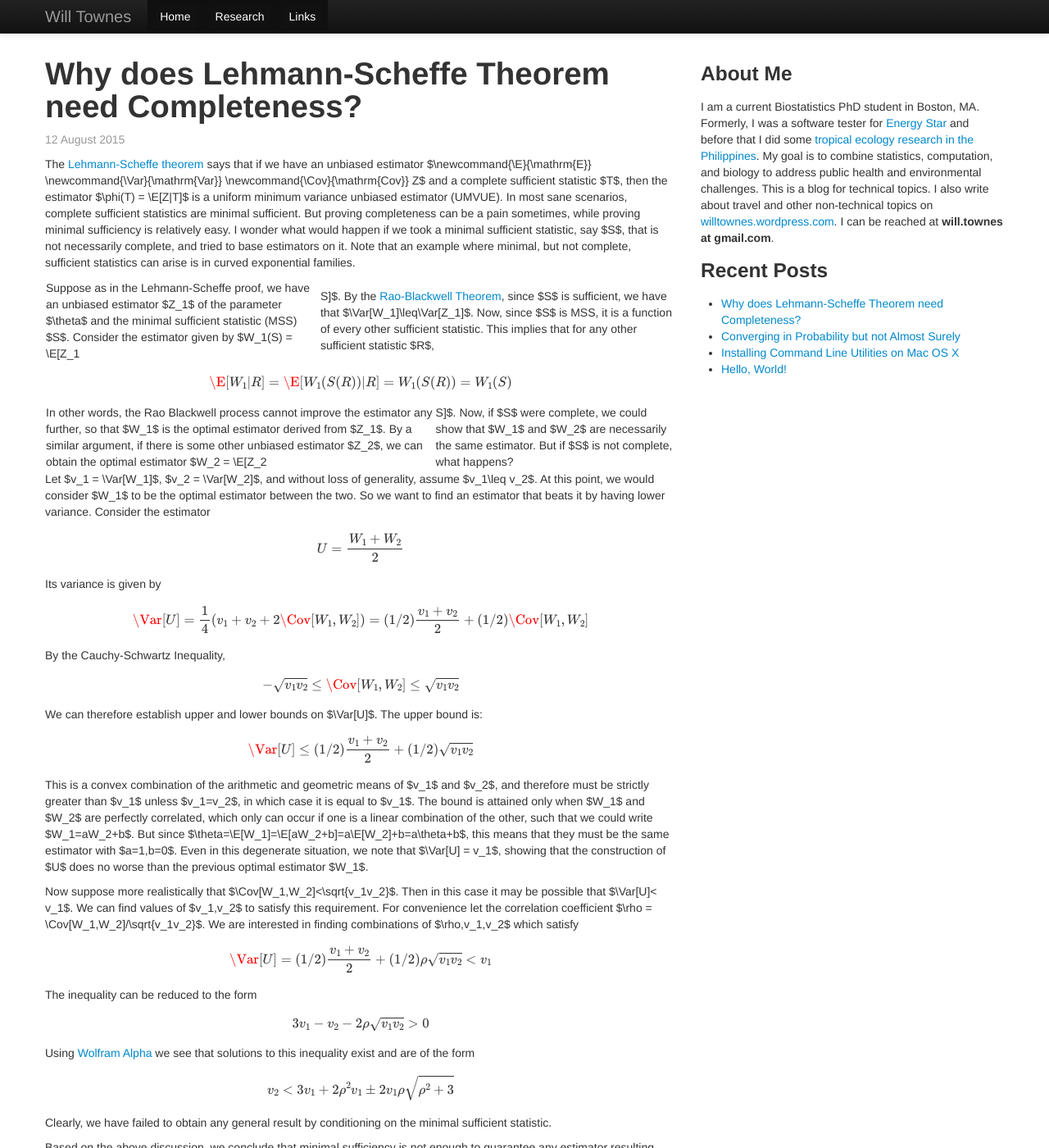
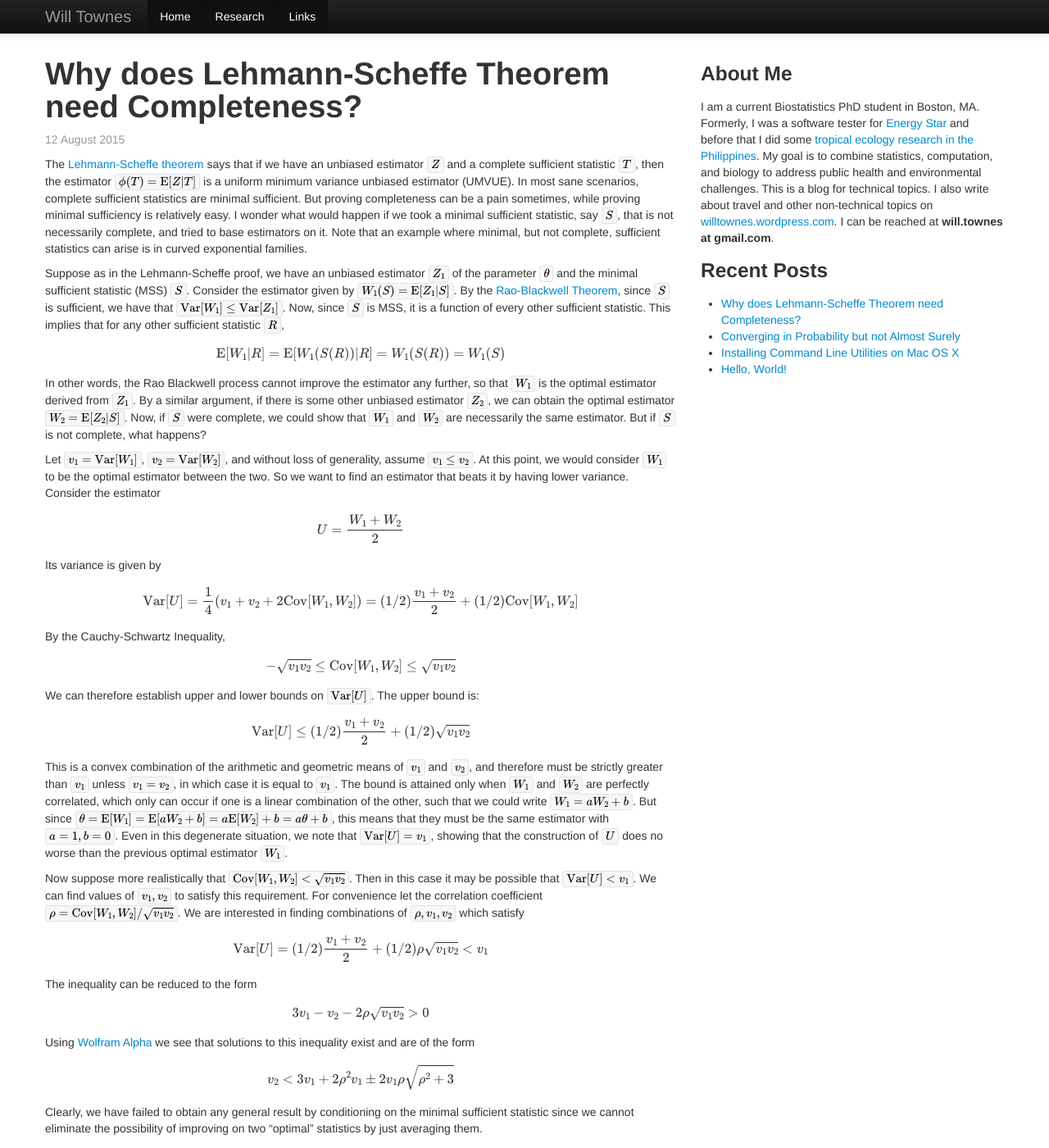
Before and after one commit to willtownes/willtownes.github.io, a Jekyll site: the page built from _posts/2015-08-12-lehmann-scheffe-completeness.md, in a window 1280 px wide and 1400 px high. Shown: the whole window at 82% size. Built offline with Jekyll 4.4.1, drawn with Linux system fonts in a browser that asks for light colours; formulas are drawn with MathJax 3.

Commit message:
converted $ signs in lehmann scheffe post

```diff
--- a/_posts/2015-08-12-lehmann-scheffe-completeness.md
+++ b/_posts/2015-08-12-lehmann-scheffe-completeness.md
@@ -4,17 +4,18 @@ layout: post
 external: [latex]
 ---
 
-The [Lehmann-Scheffe theorem](https://en.wikipedia.org/wiki/Lehmann%E2%80%93Scheff%C3%A9_theorem) says that if we have an unbiased estimator $\newcommand{\E}{\mathrm{E}}
+The [Lehmann-Scheffe theorem](https://en.wikipedia.org/wiki/Lehmann%E2%80%93Scheff%C3%A9_theorem) says that if we have an unbiased estimator `\(\newcommand{\E}{\mathrm{E}}
 \newcommand{\Var}{\mathrm{Var}}
-\newcommand{\Cov}{\mathrm{Cov}} Z$ and a complete sufficient statistic $T$, then the estimator $\phi(T) = \E[Z|T]$ is a uniform minimum variance unbiased estimator (UMVUE). In most sane scenarios, complete sufficient statistics are minimal sufficient. But proving completeness can be a pain sometimes, while proving minimal sufficiency is relatively easy. I wonder what would happen if we took a minimal sufficient statistic, say $S$, that is not necessarily complete, and tried to base estimators on it. Note that an example where minimal, but not complete, sufficient statistics can arise is in curved exponential families.
+\newcommand{\Cov}{\mathrm{Cov}} Z\)`
+and a complete sufficient statistic `\(T\)`, then the estimator `\(\phi(T) = \E[Z|T]\)` is a uniform minimum variance unbiased estimator (UMVUE). In most sane scenarios, complete sufficient statistics are minimal sufficient. But proving completeness can be a pain sometimes, while proving minimal sufficiency is relatively easy. I wonder what would happen if we took a minimal sufficient statistic, say `\(S\)`, that is not necessarily complete, and tried to base estimators on it. Note that an example where minimal, but not complete, sufficient statistics can arise is in curved exponential families.
 
-Suppose as in the Lehmann-Scheffe proof, we have an unbiased estimator $Z_1$ of the parameter $\theta$ and the minimal sufficient statistic (MSS) $S$. Consider the estimator given by $W_1(S) = \E[Z_1|S]$. By the [Rao-Blackwell Theorem](https://en.wikipedia.org/wiki/Rao%E2%80%93Blackwell_theorem), since $S$ is sufficient, we have that $\Var[W_1]\leq\Var[Z_1]$. Now, since $S$ is MSS, it is a function of every other sufficient statistic. This implies that for any other sufficient statistic $R$,
+Suppose as in the Lehmann-Scheffe proof, we have an unbiased estimator `\(Z_1\)` of the parameter `\(\theta\)` and the minimal sufficient statistic (MSS) `\(S\)`. Consider the estimator given by `\(W_1(S) = \E[Z_1|S]\)`. By the [Rao-Blackwell Theorem](https://en.wikipedia.org/wiki/Rao%E2%80%93Blackwell_theorem), since `\(S\)` is sufficient, we have that `\(\Var[W_1]\leq\Var[Z_1]\)`. Now, since `\(S\)` is MSS, it is a function of every other sufficient statistic. This implies that for any other sufficient statistic `\(R\)`,
 
 $$\E[W_1|R] = \E[W_1(S(R))|R] = W_1(S(R)) = W_1(S)$$
 
-In other words, the Rao Blackwell process cannot improve the estimator any further, so that $W_1$ is the optimal estimator derived from $Z_1$. By a similar argument, if there is some other unbiased estimator $Z_2$, we can obtain the optimal estimator $W_2 = \E[Z_2|S]$. Now, if $S$ were complete, we could show that $W_1$ and $W_2$ are necessarily the same estimator. But if $S$ is not complete, what happens?
+In other words, the Rao Blackwell process cannot improve the estimator any further, so that `\(W_1\)` is the optimal estimator derived from `\(Z_1\)`. By a similar argument, if there is some other unbiased estimator `\(Z_2\)`, we can obtain the optimal estimator `\(W_2 = \E[Z_2|S]\)`. Now, if `\(S\)` were complete, we could show that `\(W_1\)` and `\(W_2\)` are necessarily the same estimator. But if `\(S\)` is not complete, what happens?
 
-Let $v_1 = \Var[W_1]$, $v_2 = \Var[W_2]$, and without loss of generality, assume $v_1\leq v_2$. At this point, we would consider $W_1$ to be the optimal estimator between the two. So we want to find an estimator that beats it by having lower variance. Consider the estimator
+Let `\(v_1 = \Var[W_1]\)`, `\(v_2 = \Var[W_2]\)`, and without loss of generality, assume `\(v_1\leq v_2\)`. At this point, we would consider `\(W_1\)` to be the optimal estimator between the two. So we want to find an estimator that beats it by having lower variance. Consider the estimator
 
 $$U = \frac{W_1+W_2}{2}$$
 
@@ -26,13 +27,13 @@ By the Cauchy-Schwartz Inequality,
 
 $$-\sqrt{v_1v_2}\leq \Cov[W_1,W_2]\leq\sqrt{v_1v_2}$$
 
-We can therefore establish upper and lower bounds on $\Var[U]$. The upper bound is:
+We can therefore establish upper and lower bounds on `\(\Var[U]\)`. The upper bound is:
 
 $$\Var[U]\leq (1/2)\frac{v_1+v_2}{2}+(1/2)\sqrt{v_1v_2}$$
 
-This is a convex combination of the arithmetic and geometric means of $v_1$ and $v_2$, and therefore must be strictly greater than $v_1$ unless $v_1=v_2$, in which case it is equal to $v_1$. The bound is attained only when $W_1$ and $W_2$ are perfectly correlated, which only can occur if one is a linear combination of the other, such that we could write $W_1=aW_2+b$. But since $\theta=\E[W_1]=\E[aW_2+b]=a\E[W_2]+b=a\theta+b$, this means that they must be the same estimator with $a=1,b=0$. Even in this degenerate situation, we note that $\Var[U] = v_1$, showing that the construction of $U$ does no worse than the previous optimal estimator $W_1$.
+This is a convex combination of the arithmetic and geometric means of `\(v_1\)` and `\(v_2\)`, and therefore must be strictly greater than `\(v_1\)` unless `\(v_1=v_2\)`, in which case it is equal to `\(v_1\)`. The bound is attained only when `\(W_1\)` and `\(W_2\)` are perfectly correlated, which only can occur if one is a linear combination of the other, such that we could write `\(W_1=aW_2+b\)`. But since `\(\theta=\E[W_1]=\E[aW_2+b]=a\E[W_2]+b=a\theta+b\)`, this means that they must be the same estimator with `\(a=1,b=0\)`. Even in this degenerate situation, we note that `\(\Var[U] = v_1\)`, showing that the construction of `\(U\)` does no worse than the previous optimal estimator `\(W_1\)`.
 
-Now suppose more realistically that $\Cov[W_1,W_2]<\sqrt{v_1v_2}$. Then in this case it may be possible that $\Var[U]< v_1$. We can find values of $v_1,v_2$ to satisfy this requirement. For convenience let the correlation coefficient $\rho = \Cov[W_1,W_2]/\sqrt{v_1v_2}$. We are interested in finding combinations of $\rho,v_1,v_2$ which satisfy
+Now suppose more realistically that `\(\Cov[W_1,W_2]<\sqrt{v_1v_2}\)`. Then in this case it may be possible that `\(\Var[U]< v_1\)`. We can find values of `\(v_1,v_2\)` to satisfy this requirement. For convenience let the correlation coefficient `\(\rho = \Cov[W_1,W_2]/\sqrt{v_1v_2}\)`. We are interested in finding combinations of `\(\rho,v_1,v_2\)` which satisfy
 
 $$\Var[U]  = (1/2)\frac{v_1+v_2}{2}+(1/2)\rho\sqrt{v_1v_2} < v_1$$
 
@@ -44,6 +45,6 @@ Using [Wolfram Alpha](http://www.wolframalpha.com/input/?i=3u-v-2psqrt%28u*v%29+
 
 $$v_2 < 3v_1 + 2\rho^2 v_1 \pm 2v_1\rho\sqrt{\rho^2+3}$$
 
-Clearly, we have failed to obtain any general result by conditioning on the minimal sufficient statistic.
+Clearly, we have failed to obtain any general result by conditioning on the minimal sufficient statistic since we cannot eliminate the possibility of improving on two "optimal" statistics by just averaging them.
 
 Based on the above discussion, we conclude that minimal sufficiency is not enough to guarantee any estimator resulting from application of the Rao-Blackwell Theorem has optimal (smallest) variance. This reinforces the importance of the completeness property in proving an unbiased estimator has optimal variance using Lehmann-Scheffe.
```
